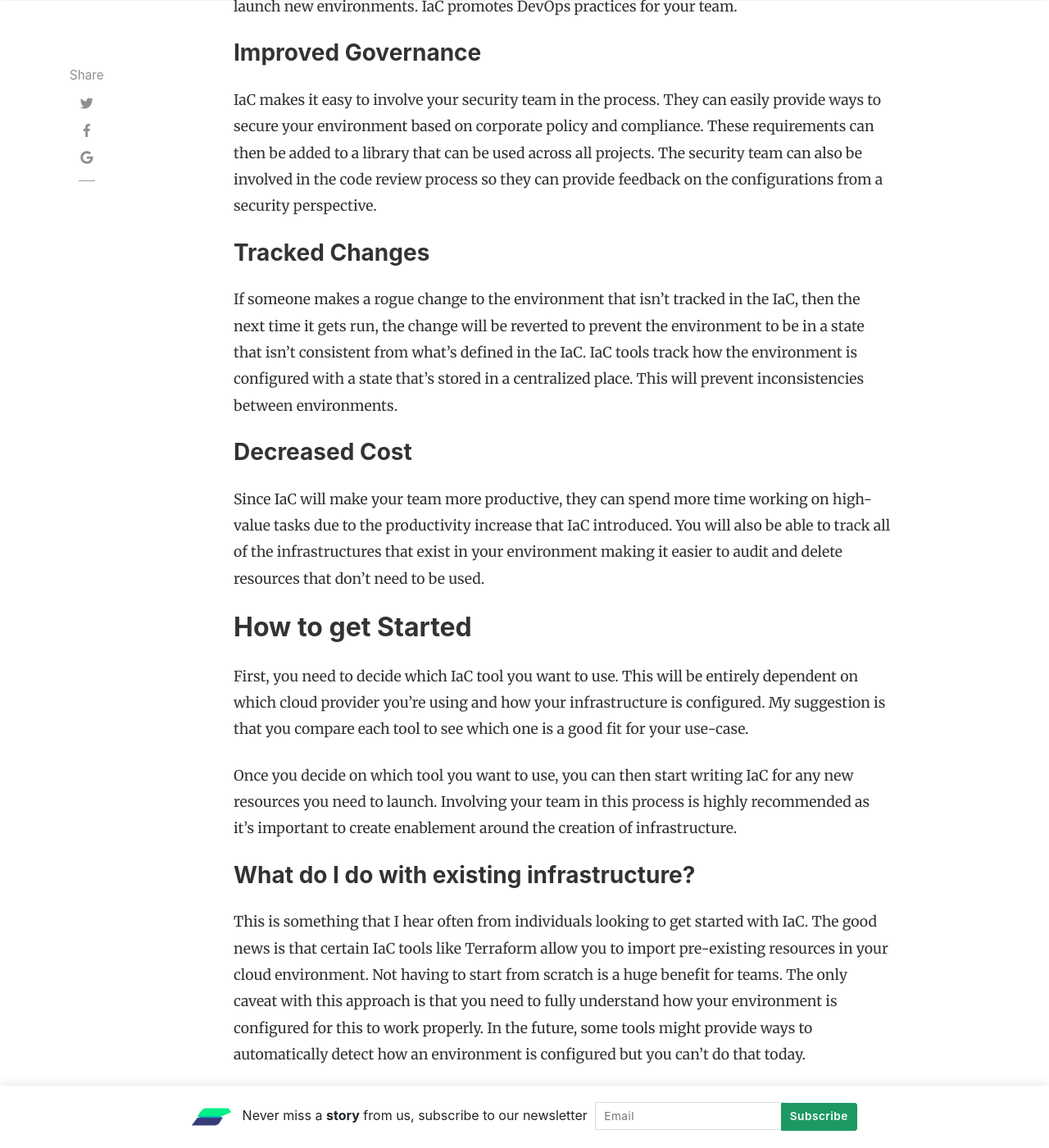
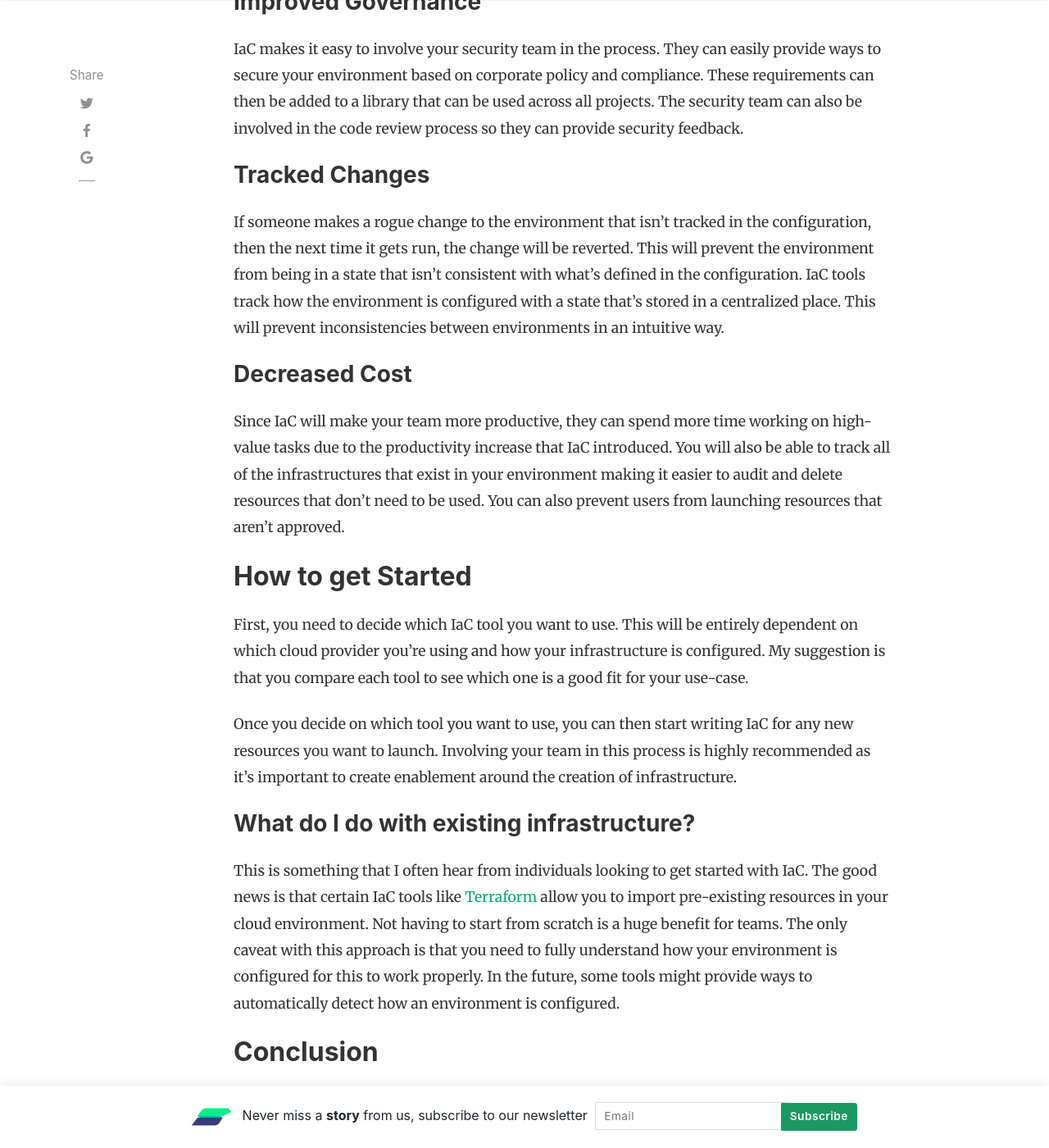
Before and after one commit to ScalarSoftware/blog, a Jekyll site: the page built from _posts/2019-03-07-the-importance-of-infrastructure-as-code.md, in a window 1280 px wide and 1400 px high, scrolled down 1782 px. Shown: the whole window at 82% size. Built offline with Jekyll 4.4.1, drawn with Linux system fonts in a browser that asks for light colours; nearby versions of some CDN libraries; comment, search, counter and statistics services are not loaded; some of the changed text lies outside the part shown.

Commit message:
blog post updates

```diff
--- a/_posts/2019-03-07-the-importance-of-infrastructure-as-code.md
+++ b/_posts/2019-03-07-the-importance-of-infrastructure-as-code.md
@@ -21,9 +19,9 @@ There are plenty of reasons why IaC is important and beneficial for your team. B
 
 ### Improved Collaboration
 
-IaC will be stored in a centralized version control system where everyone can view and make changes to it. The benefit of this is that you don’t need to worry track how a specific environment was created, it will be stored in the version control system for everyone to see. You can also track who made changes to the environments and why which is something that wasn’t intuitive in the past.
+IaC will be stored in a centralized version control system where everyone can view and make changes to the configuration. The benefit of this is that you don’t need to worry track how a specific environment was created, it will be stored in the version control system for everyone to see. You can also track who made changes to the environments and why which is something that wasn’t intuitive in the past.
 
-If a team wants to make a change, they can create a change that can then be reviewed by the team. This is important because everyone can be involved in the code review process and it encourages team members to make changes. This also makes sure that more than 1 person on the team is aware of how the environment is configured.
+If a team wants to make a change, they can create a change that can be reviewed by the team. This is important because everyone can be involved in the code review process and it encourages team members to make changes. This also makes sure that more than 1 person on the team is aware of how the environment is configured.
 
 ### Increased Efficiency
 
@@ -31,25 +29,25 @@ Once you define all of the resources you want to create, the IaC tool can launch
 
 ### Improved Governance
 
-IaC makes it easy to involve your security team in the process. They can easily provide ways to secure your environment based on corporate policy and compliance. These requirements can then be added to a library that can be used across all projects. The security team can also be involved in the code review process so they can provide feedback on the configurations from a security perspective.
+IaC makes it easy to involve your security team in the process. They can easily provide ways to secure your environment based on corporate policy and compliance. These requirements can then be added to a library that can be used across all projects. The security team can also be involved in the code review process so they can provide security feedback.
 
 ### Tracked Changes
 
-If someone makes a rogue change to the environment that isn’t tracked in the IaC, then the next time it gets run, the change will be reverted to prevent the environment to be in a state that isn’t consistent from what’s defined in the IaC. IaC tools track how the environment is configured with a state that’s stored in a centralized place. This will prevent inconsistencies between environments.
+If someone makes a rogue change to the environment that isn’t tracked in the configuration, then the next time it gets run, the change will be reverted. This will prevent the environment from being in a state that isn’t consistent with what’s defined in the configuration. IaC tools track how the environment is configured with a state that’s stored in a centralized place. This will prevent inconsistencies between environments in an intuitive way.
 
 ### Decreased Cost
 
-Since IaC will make your team more productive, they can spend more time working on high-value tasks due to the productivity increase that IaC introduced. You will also be able to track all of the infrastructures that exist in your environment making it easier to audit and delete resources that don’t need to be used.
+Since IaC will make your team more productive, they can spend more time working on high-value tasks due to the productivity increase that IaC introduced. You will also be able to track all of the infrastructures that exist in your environment making it easier to audit and delete resources that don’t need to be used. You can also prevent users from launching resources that aren't approved.
 
 ## How to get Started
 
 First, you need to decide which IaC tool you want to use. This will be entirely dependent on which cloud provider you’re using and how your infrastructure is configured. My suggestion is that you compare each tool to see which one is a good fit for your use-case.
 
-Once you decide on which tool you want to use, you can then start writing IaC for any new resources you need to launch. Involving your team in this process is highly recommended as it’s important to create enablement around the creation of infrastructure.
+Once you decide on which tool you want to use, you can then start writing IaC for any new resources you want to launch. Involving your team in this process is highly recommended as it’s important to create enablement around the creation of infrastructure.
 
 ### What do I do with existing infrastructure?
 
-This is something that I hear often from individuals looking to get started with IaC. The good news is that certain IaC tools like Terraform allow you to import pre-existing resources in your cloud environment. Not having to start from scratch is a huge benefit for teams. The only caveat with this approach is that you need to fully understand how your environment is configured for this to work properly. In the future, some tools might provide ways to automatically detect how an environment is configured but you can’t do that today.
+This is something that I often hear from individuals looking to get started with IaC. The good news is that certain IaC tools like [Terraform](https://www.terraform.io/){:target="_blank"} allow you to import pre-existing resources in your cloud environment. Not having to start from scratch is a huge benefit for teams. The only caveat with this approach is that you need to fully understand how your environment is configured for this to work properly. In the future, some tools might provide ways to automatically detect how an environment is configured.
 
 ## Conclusion
 
```
Also changed, not shown: other parts of _posts/2019-03-07-the-importance-of-infrastructure-as-code.md (+5 -7 lines).
